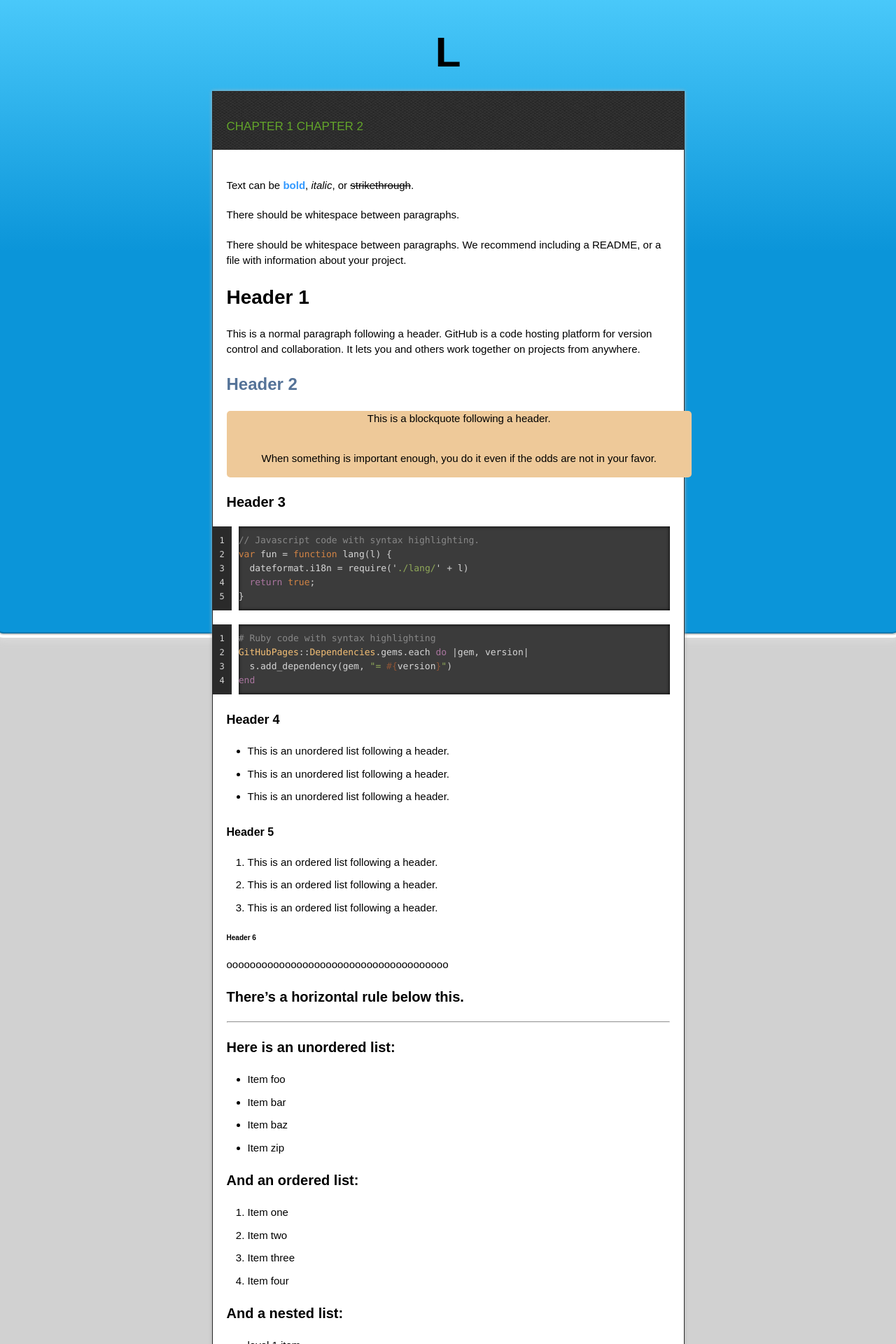
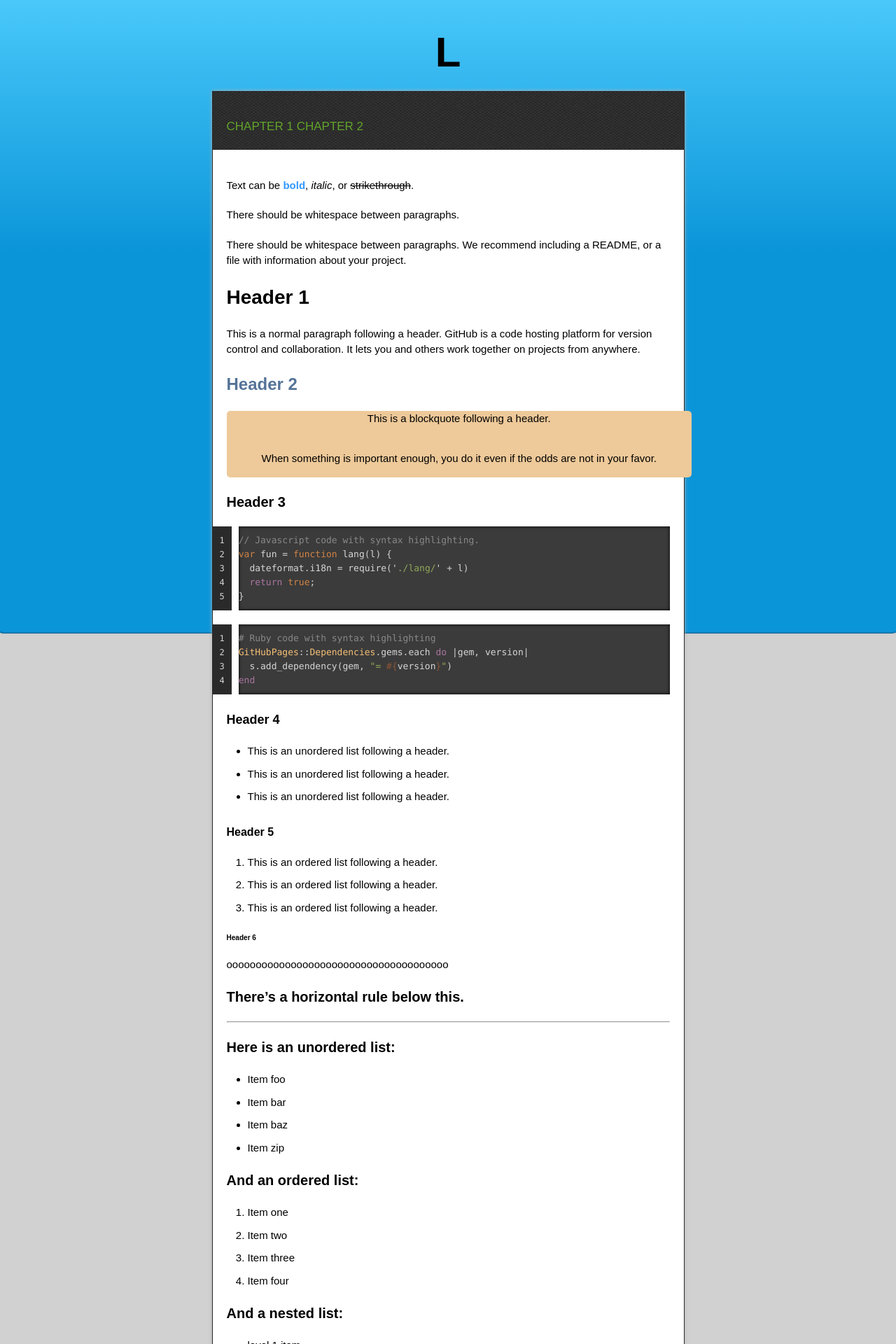
Before and after one commit to LoCCan4/loccan4.github.io, a Jekyll site: the page built from index.md, in a window 1280 px wide. Shown: the top 1920 px of the page at 70% size. Built offline with Jekyll 4.4.1, drawn with Linux system fonts in a browser that asks for light colours.

Commit message:
Update jekyll-theme-time-machine.scss

```diff
--- a/_sass/jekyll-theme-time-machine.scss
+++ b/_sass/jekyll-theme-time-machine.scss
@@ -448,9 +448,7 @@ footer .owner p a {
   border-radius: 10px;
   background-image: linear-gradient(to bottom, #4AC9FA 0%, #0b95d9 40%);
   box-shadow: 0px -1px 2px 0 #065881 inset,
-              0px 1px 1px 1px #ccc,
-              0 0 0 6px #fff,
-              0 2px 12px 8px #ddd;
+              0px 1px 1px 1px #ccc;
 }
 
 .markdown-body blockquote p {
```
